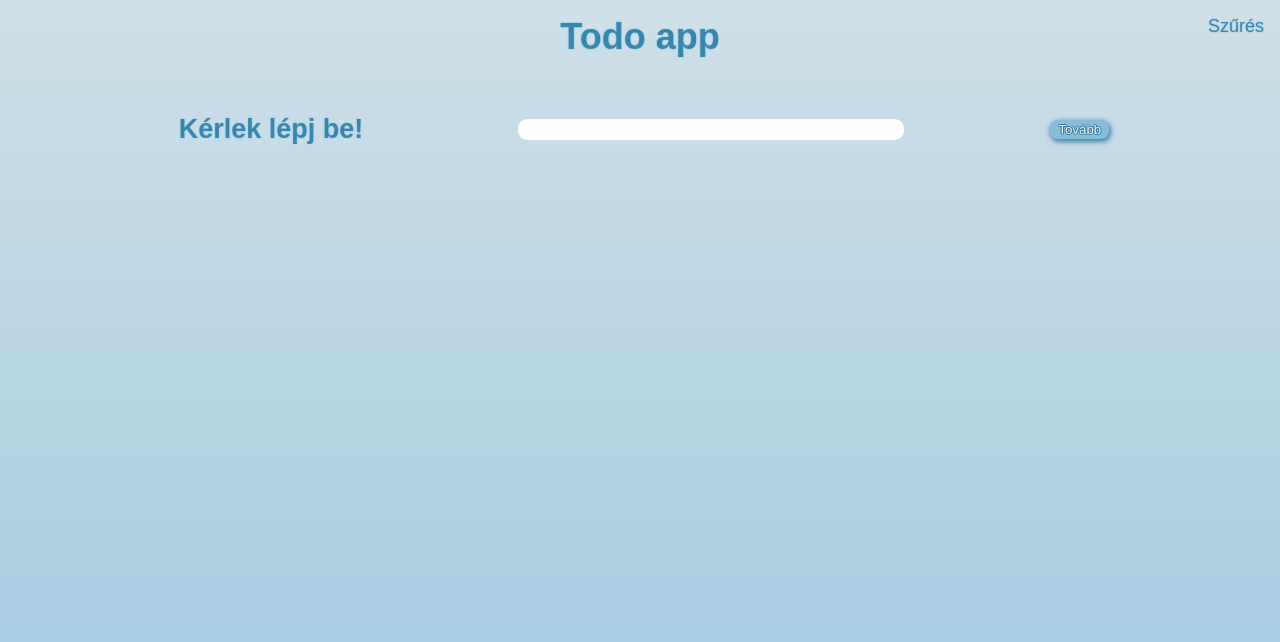
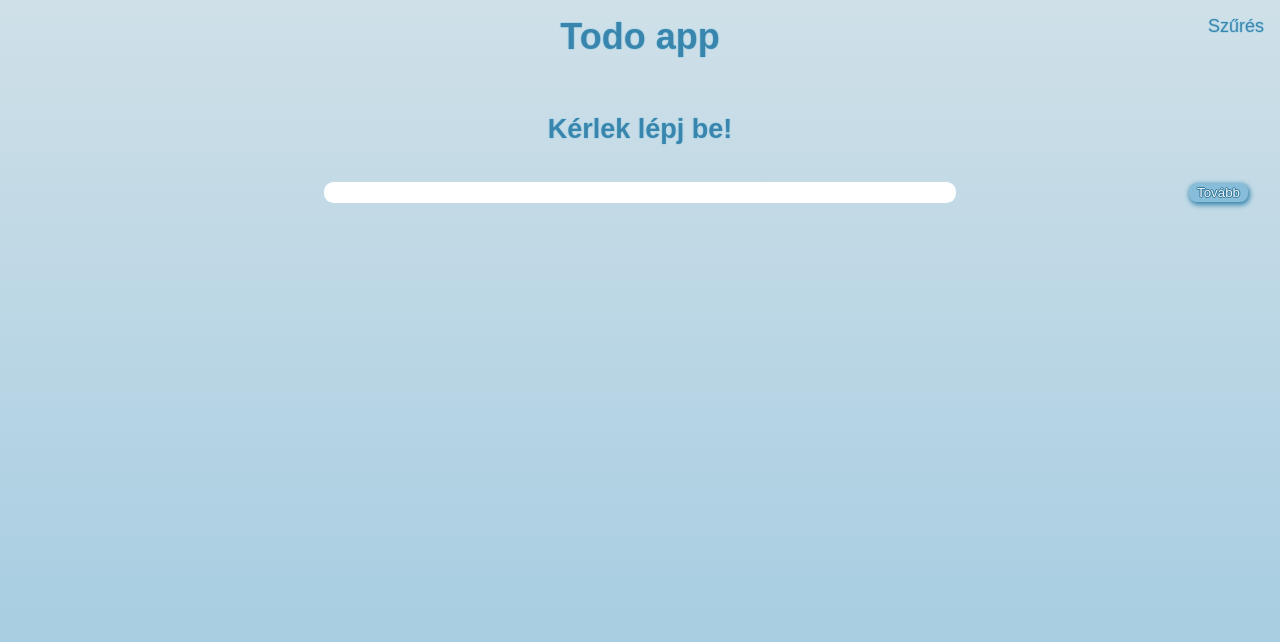
Before and after one commit to arondozsa/todo, a React (Create React App) app: page / in a window 1280 px wide. Shown: the top 642 px of the page. Built offline with nearby package versions, Linux system fonts and the light colour scheme.

Commit message:
kis responziv

```diff
--- a/src/styles.scss
+++ b/src/styles.scss
@@ -63,17 +63,23 @@ header {
   padding: 1rem;
 }
 .login {
-  display: flex;
-  justify-content: space-evenly;
-  align-items: center;
+  display: grid;
+  grid-template-columns: repeat(4, 1fr);
+  grid-template-rows: 1fr 1fr;
   margin: 1rem 1rem;
   padding: 0.5rem;
   h2 {
     margin : 1rem;
+    grid-column: 2/4;
+    text-align: center;
   }
   input {
-    width: 30%;
+    width: 100%;
     height: fit-content;
+    align-self: center;
+    justify-self:center;
+    grid-column: 2/4;
+    grid-row: 2;
   }
   button {
     background: $header-button;
@@ -86,6 +92,11 @@ header {
     border: none;
     color: $font-color;
     text-shadow: $font-shadow;
+    width: fit-content;
+    align-self: center;
+    justify-self: end;
+    grid-row: 2;
+    grid-column: 4/5;
     &:hover {
       background: $header-button-hover
     }
@@ -263,11 +274,18 @@ select {
     }
   }
   .login {
-    flex-direction: column;
-    gap: 1rem;
+    h2 {
+      grid-column: 1/5;
+    }
     input {
       padding: 0.5rem;
       width: 80%;
+      grid-column: 1/5;
+    }
+    button {
+      grid-row: 3;
+      grid-column: 2 / 4;
+      justify-self: center;
     }
   }
   .headerContainer {
```
